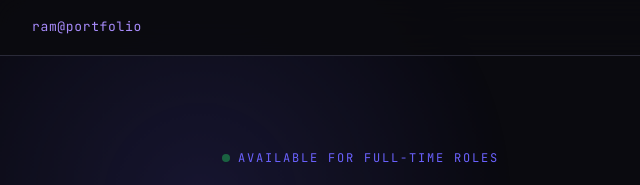
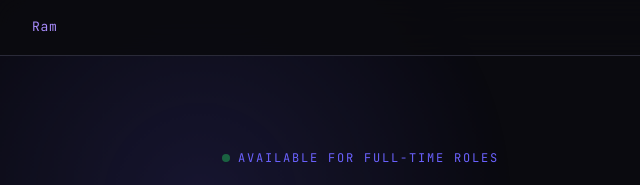
Before and after one commit to Ramkumar64/ramkumar64.github.io, a plain HTML site: page index.html in a window 1280 px wide. Shown: the top 185 px of the page, 0-640 px from the left. Drawn offline with Linux system fonts and the light colour scheme.

Commit message:
Update navigation logo from 'ram@portfolio' to 'Ram'

```diff
--- a/index.html
+++ b/index.html
@@ -163,7 +163,7 @@
 <div id="progress"></div>
 
 <nav>
-  <div class="nav-logo">ram@portfolio</div>
+  <div class="nav-logo">Ram</div>
   <div class="nav-links">
     <a href="#about">About</a>
     <a href="#skills">Skills</a>
```
